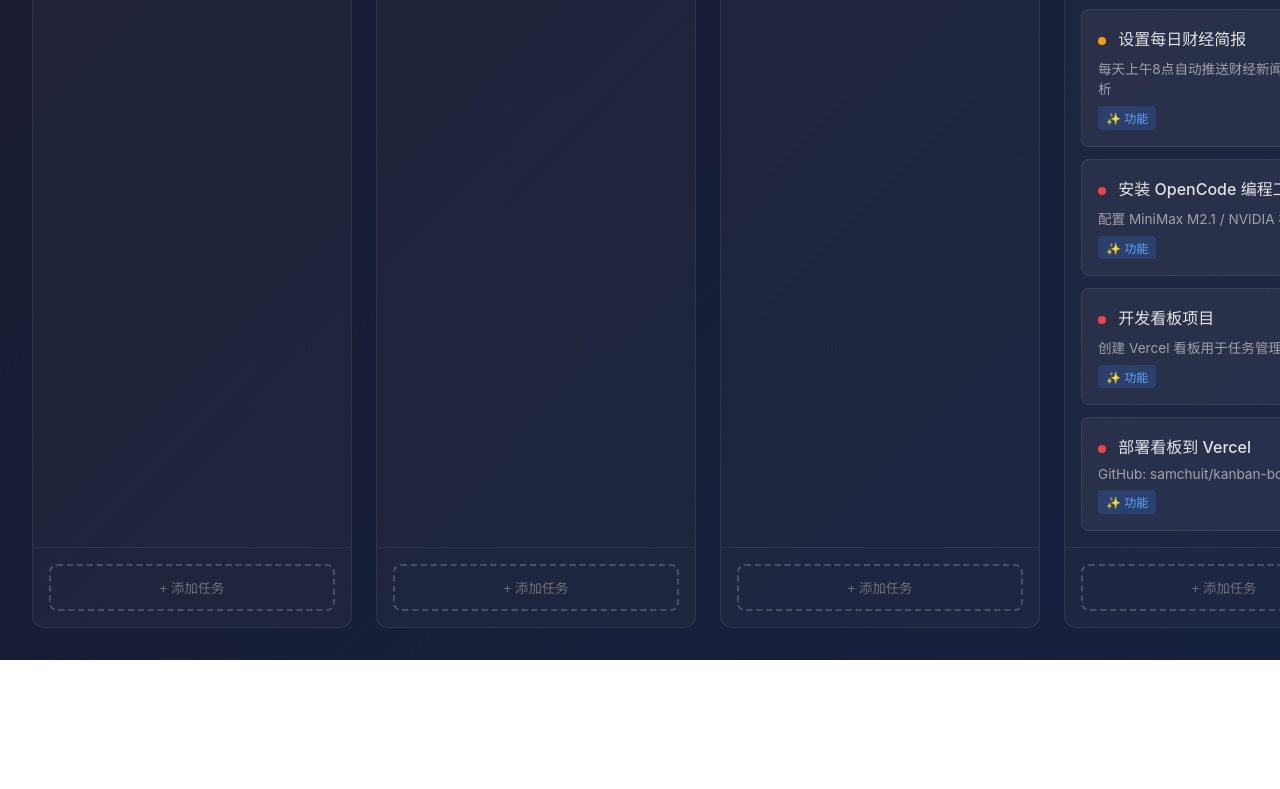
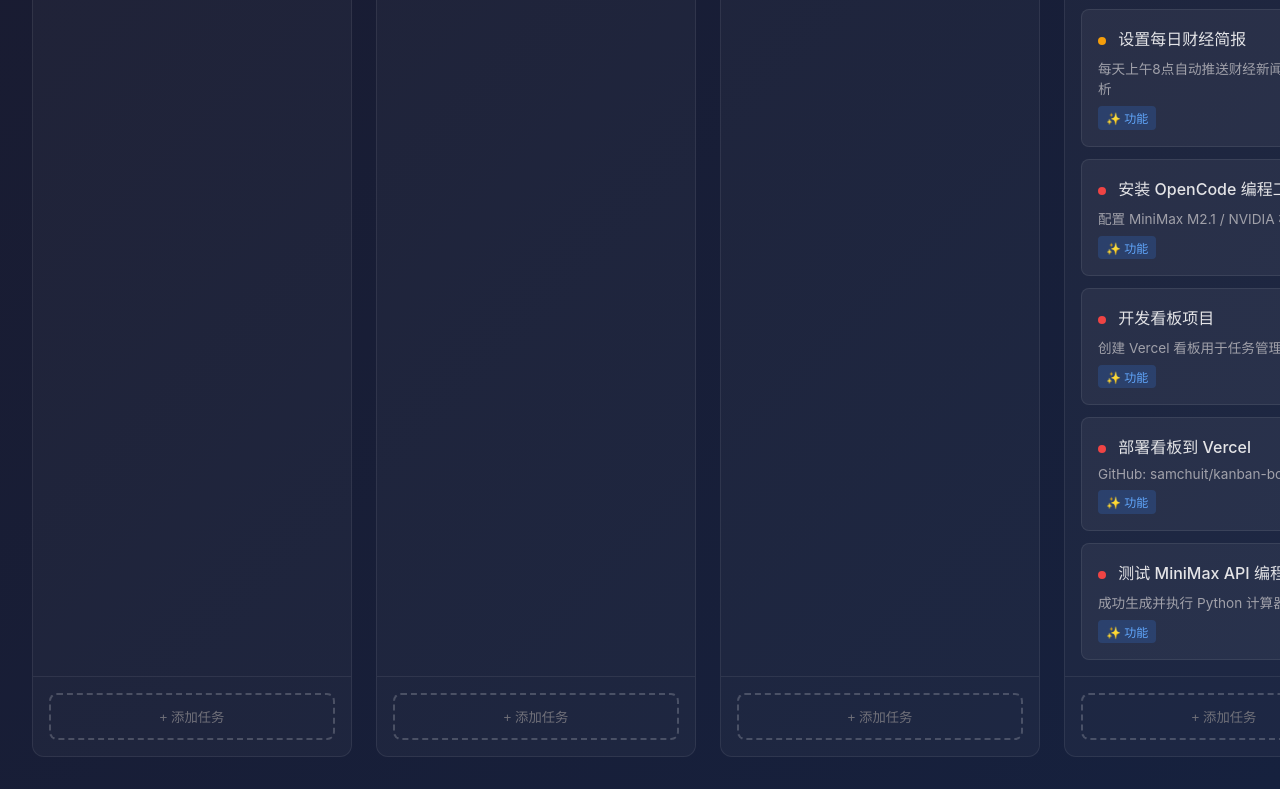
Before and after one commit to samchuit/kanban-board, a website: page index.html in a window 1280 px wide. Shown: the part 666-1455 px from the top of the page. Before the commit the page ends 1326 px from the top, so only its background shows below. Drawn offline with Linux system fonts and the light colour scheme.

Commit message:
feat: 添加测试 MiniMax API 任务完成状态
- 验证 NVIDIA MiniMax API 正常工作
- 成功生成并执行 Python 计算器
- 代码编译通过，测试用例全部通过

```diff
--- a/index.html
+++ b/index.html
@@ -540,6 +540,7 @@
             { id: 5, title: '安装 OpenCode 编程工具', desc: '配置 MiniMax M2.1 / NVIDIA 模型', priority: 'high', tag: 'feature', status: 'done', createdAt: new Date().toISOString() },
             { id: 6, title: '开发看板项目', desc: '创建 Vercel 看板用于任务管理', priority: 'high', tag: 'feature', status: 'done', createdAt: new Date().toISOString() },
             { id: 7, title: '部署看板到 Vercel', desc: 'GitHub: samchuit/kanban-board', priority: 'high', tag: 'feature', status: 'done', createdAt: new Date().toISOString() },
+            { id: 8, title: '测试 MiniMax API 编程', desc: '成功生成并执行 Python 计算器代码', priority: 'high', tag: 'feature', status: 'done', createdAt: new Date().toISOString() },
 
             // 🔥 进行中
             { id: 8, title: '测试看板功能', desc: '验证所有功能正常运行，修复显示问题', priority: 'high', tag: 'enhancement', status: 'progress', createdAt: new Date().toISOString() },
```
Also changed, not shown: 2 other files.
